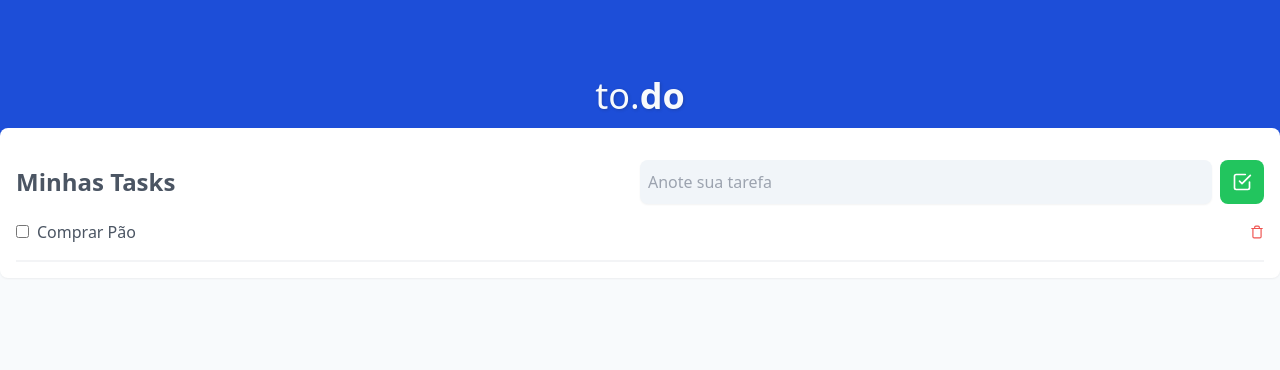
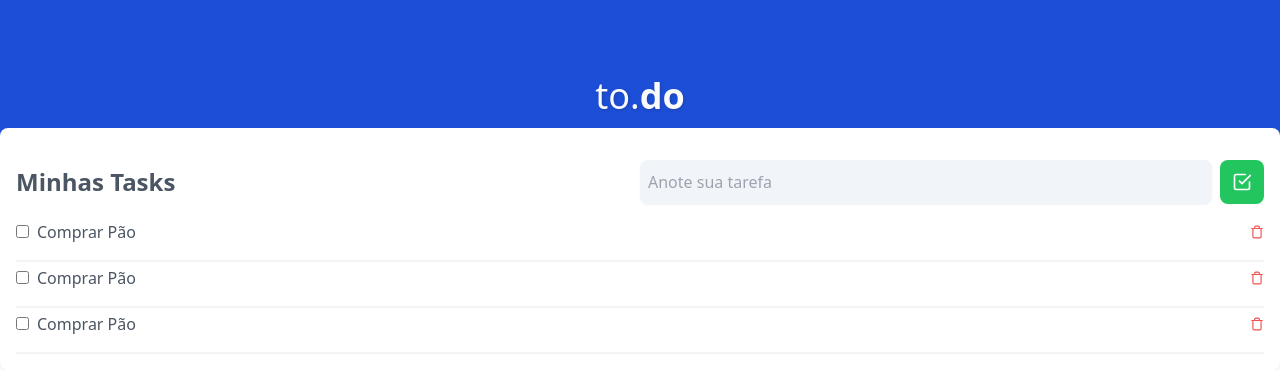
Before and after one commit to timabuntu/todo_typescript, a React (Vite) app: page / in a window 1280 px wide. Shown: the top 370 px of the page. Built offline with nearby package versions, Linux system fonts and the light colour scheme.

Commit message:
feat: Task styled created

```diff
--- /dev/null
+++ b/src/components/Task/index.tsx
@@ -0,0 +1,17 @@
+import { FiTrash } from "react-icons/fi";
+
+const Task: React.FC = () => {
+  return (
+    <li className="flex justify-between pb-4 mt-1 border-b-2 border-gray-100">
+      <label>
+        <input type="checkbox" />
+        <span className="ml-2 text-gray-600">Comprar Pão</span>
+      </label>
+      <button>
+        <FiTrash size={14} color={"#ef5350"} />
+      </button>
+    </li>
+  );
+};
+
+export default Task;
--- a/src/components/TaskList/index.tsx
+++ b/src/components/TaskList/index.tsx
@@ -1,4 +1,5 @@
-import { FiTrash, FiCheckSquare } from "react-icons/fi";
+import { FiCheckSquare } from "react-icons/fi";
+import Task from "../Task";
 const TaskList: React.FC = () => {
   return (
     <section>
@@ -22,15 +23,9 @@ const TaskList: React.FC = () => {
       </header>
       <main className="mt-4">
         <ul>
-          <li className="flex justify-between pb-4 mt-1 border-b-2 border-gray-100">
-            <label>
-              <input type="checkbox" />
-              <span className="ml-2 text-gray-600">Comprar Pão</span>
-            </label>
-            <button>
-              <FiTrash size={14} color={"#ef5350"} />
-            </button>
-          </li>
+          <Task/>
+          <Task/>
+          <Task/>
         </ul>
       </main>
     </section>
```
